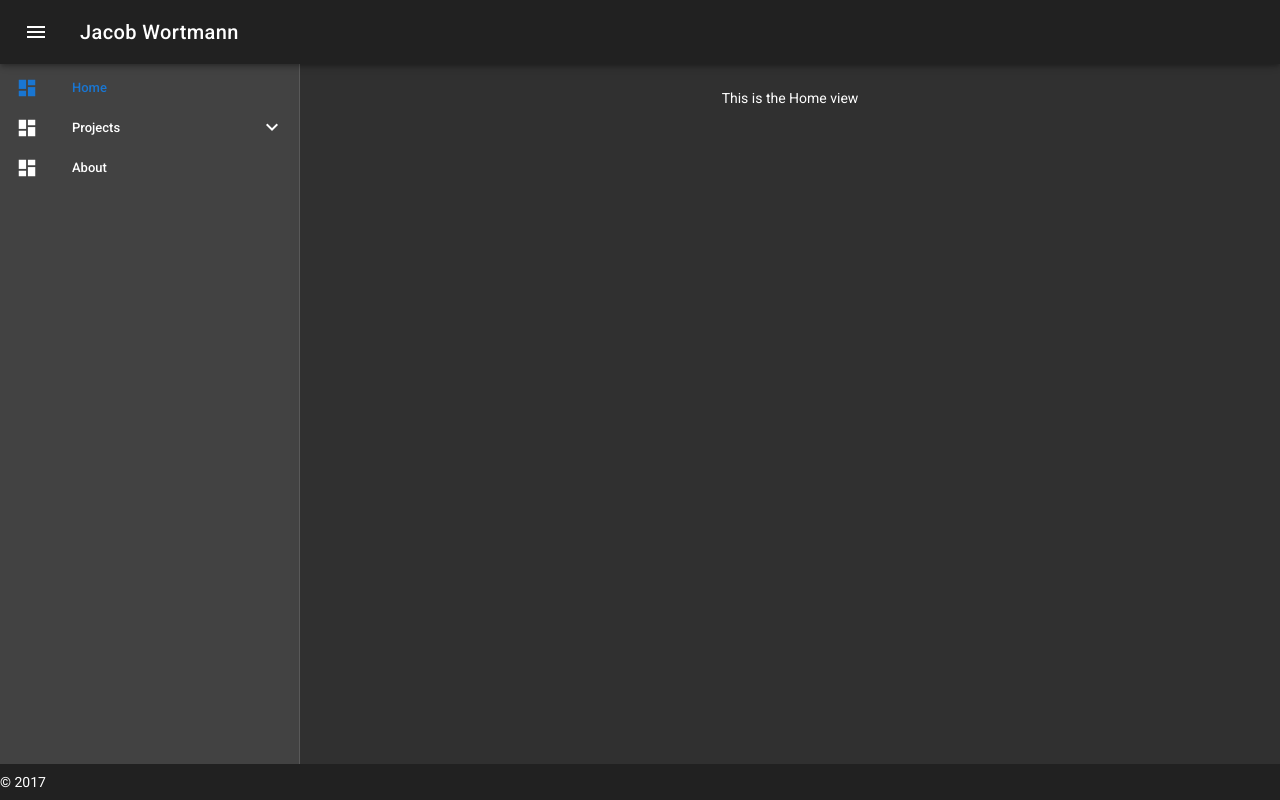
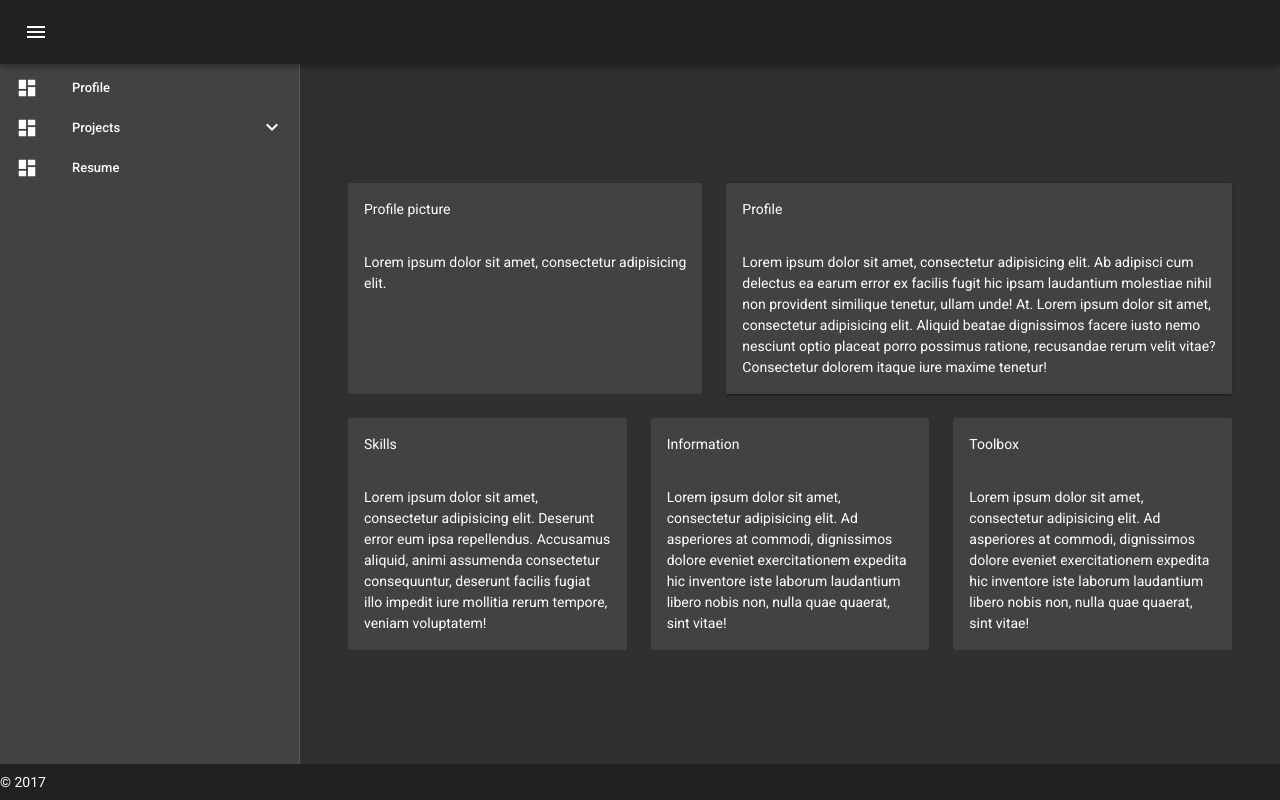
Before and after one commit to FuzzyAzurik/jacobwortmann, a Vue app in the folder src/main/vuejs/: page /#/ in a window 1280 px wide. Built offline with nearby package versions, Linux system fonts and the light colour scheme.

Commit message:
Reformatted ui

```diff
--- a/src/main/vuejs/src/App.vue
+++ b/src/main/vuejs/src/App.vue
@@ -34,7 +34,7 @@
         </v-navigation-drawer>
         <v-toolbar app fixed clipped-left>
             <v-toolbar-side-icon @click.stop="drawer = !drawer"/>
-            <v-toolbar-title>Jacob Wortmann</v-toolbar-title>
+            <v-toolbar-title>{{pageTitle}}</v-toolbar-title>
         </v-toolbar>
         <v-content>
             <v-container fluid fill-height>
@@ -55,9 +55,9 @@
             drawer: true,
             items: [
                 {
-                    title: "Home",
+                    title: "Profile",
                     icon: "dashboard",
-                    path: "/",
+                    path: "/profile",
                 },
                 {
                     title: "Projects",
@@ -71,9 +71,9 @@
                     ]
                 },
                 {
-                    title: "About",
+                    title: "Resume",
                     icon: "dashboard",
-                    path: "/about",
+                    path: "/resume",
                 }
             ]
         }),
--- a/src/main/vuejs/src/components/About.vue
+++ /dev/null
@@ -1,3 +0,0 @@
-<template>
-    <div>This is the about page</div>
-</template>
--- /dev/null
+++ b/src/main/vuejs/src/components/Profile.vue
@@ -0,0 +1,58 @@
+<template>
+    <v-container fluid grid-list-xl>
+        <v-layout row wrap>
+            <v-flex d-flex xs12 sm5>
+                <v-card flat>
+                    <v-card-title>Profile picture</v-card-title>
+                    <v-card-text>Lorem ipsum dolor sit amet, consectetur adipisicing elit.</v-card-text>
+                </v-card>
+            </v-flex>
+            <v-flex d-flex xs12 sm7>
+                <v-card>
+                    <v-card-title>Profile</v-card-title>
+                    <v-card-text>Lorem ipsum dolor sit amet, consectetur adipisicing elit. Ab adipisci cum delectus ea
+                        earum error ex facilis fugit hic ipsam laudantium molestiae nihil non provident similique
+                        tenetur, ullam unde! At. Lorem ipsum dolor sit amet, consectetur adipisicing elit. Aliquid
+                        beatae dignissimos facere iusto nemo nesciunt optio placeat porro possimus ratione, recusandae
+                        rerum velit vitae? Consectetur dolorem itaque iure maxime tenetur!
+                    </v-card-text>
+                </v-card>
+            </v-flex>
+            <v-flex d-flex xs12 sm4>
+                <v-card flat>
+                    <v-card-title>Skills</v-card-title>
+                    <v-card-text>
+                        Lorem ipsum dolor sit amet, consectetur adipisicing elit. Deserunt error eum ipsa
+                        repellendus. Accusamus aliquid, animi assumenda consectetur consequuntur, deserunt
+                        facilis fugiat illo impedit iure mollitia rerum tempore, veniam voluptatem!
+                    </v-card-text>
+                </v-card>
+            </v-flex>
+            <v-flex d-flex xs12 sm4>
+                <v-card flat>
+                    <v-card-title>Information</v-card-title>
+                    <v-card-text> Lorem ipsum dolor sit amet, consectetur adipisicing elit. Ad asperiores at
+                        commodi, dignissimos dolore eveniet exercitationem expedita hic inventore iste laborum
+                        laudantium libero nobis non, nulla quae quaerat, sint vitae!
+                    </v-card-text>
+                </v-card>
+            </v-flex>
+            <v-flex d-flex xs12 sm4>
+                <v-card flat>
+                    <v-card-title>Toolbox</v-card-title>
+                    <v-card-text> Lorem ipsum dolor sit amet, consectetur adipisicing elit. Ad asperiores at
+                        commodi, dignissimos dolore eveniet exercitationem expedita hic inventore iste laborum
+                        laudantium libero nobis non, nulla quae quaerat, sint vitae!
+                    </v-card-text>
+                </v-card>
+            </v-flex>
+        </v-layout>
+    </v-container>
+</template>
+<script>
+    export default {
+        data: () => ({
+            pageTitle: "Profile"
+        })
+    }
+</script>
--- a/src/main/vuejs/src/router/index.js
+++ b/src/main/vuejs/src/router/index.js
@@ -1,7 +1,7 @@
 import Vue from 'vue'
 import Router from 'vue-router'
-import Home from '@/components/Home'
-import About from '@/components/About'
+import Resume from '@/components/Resume'
+import Profile from '@/components/Profile'
 import Electro from '@/components/electro/Electro'
 import Projects from '@/components/Projects'
 
@@ -11,8 +11,18 @@ export default new Router({
     routes: [
         {
             path: '/',
-            name: 'Home',
-            component: Home
+            name: 'Profile',
+            component: Profile
+        },
+        {
+            path: '/profile',
+            name: 'Profile',
+            component: Profile
+        },
+        {
+            path: '/resume',
+            name: 'Resume',
+            component: Resume
         },
         {
             path: '/projects',
@@ -23,11 +33,6 @@ export default new Router({
             path: '/electro',
             name: 'Electro',
             component: Electro
-        },
-        {
-            path: '/about',
-            name: 'About',
-            component: About
         }
     ]
 })
```
Also changed, not shown: src/main/vuejs/src/components/Resume.vue (renamed from src/main/vuejs/src/components/Home.vue).
